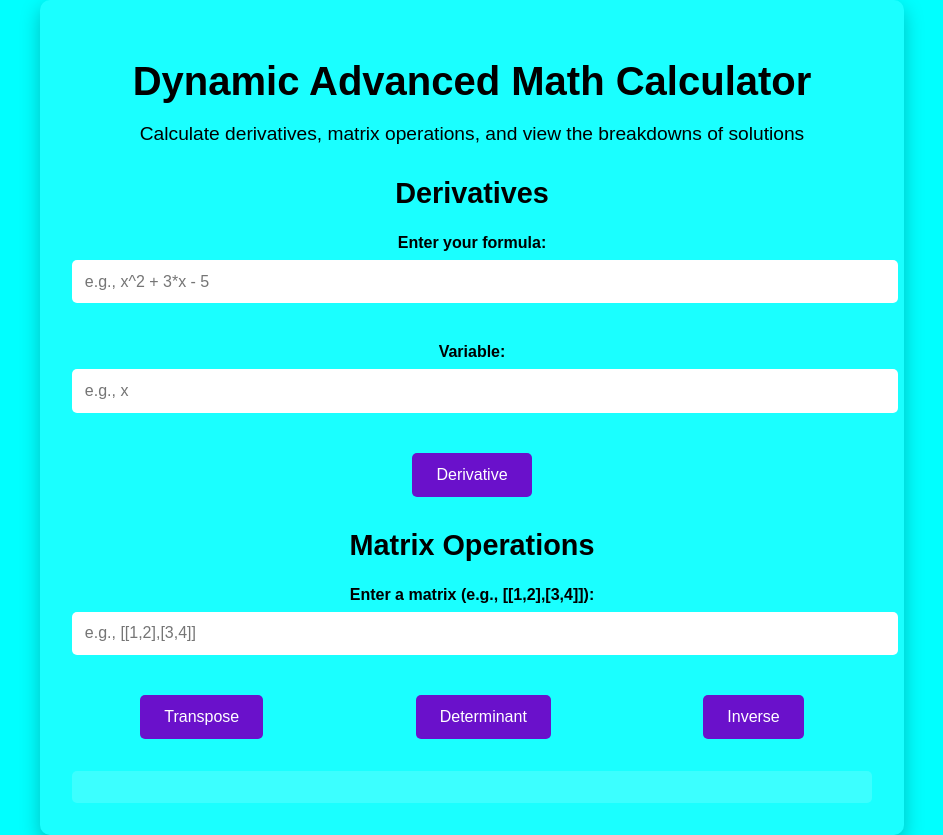
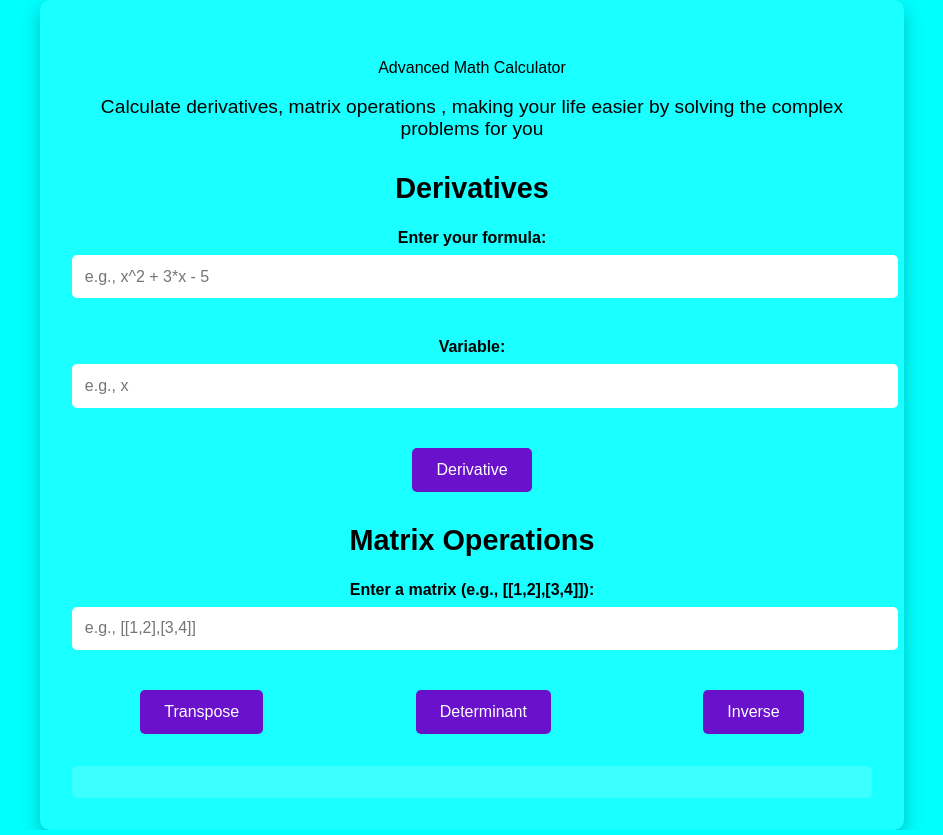
Before and after one commit to Mzamo-Ntshaba/AdvancedMathCalculator, a plain HTML site: page index.html in a window 1280 px wide. Shown: the whole page, without its empty margins (168-1111 px from the left). Drawn offline with nearby package versions, Linux system fonts and the light colour scheme.

Commit message:
Updated index.html for better readability

```diff
--- a/index.html
+++ b/index.html
@@ -9,8 +9,8 @@
 </head>
 <body>
   <div class="container">
-    <h1>Dynamic Advanced Math Calculator</h1>
-    <p>Calculate derivatives, matrix operations, and view the breakdowns of solutions</p>
+    <h1></h1> Advanced Math Calculator</h1>
+    <p>Calculate derivatives, matrix operations , making your life easier by solving the complex problems for you </p>
 
     <!-- Derivative Section -->
     <div class="calculator">
```
